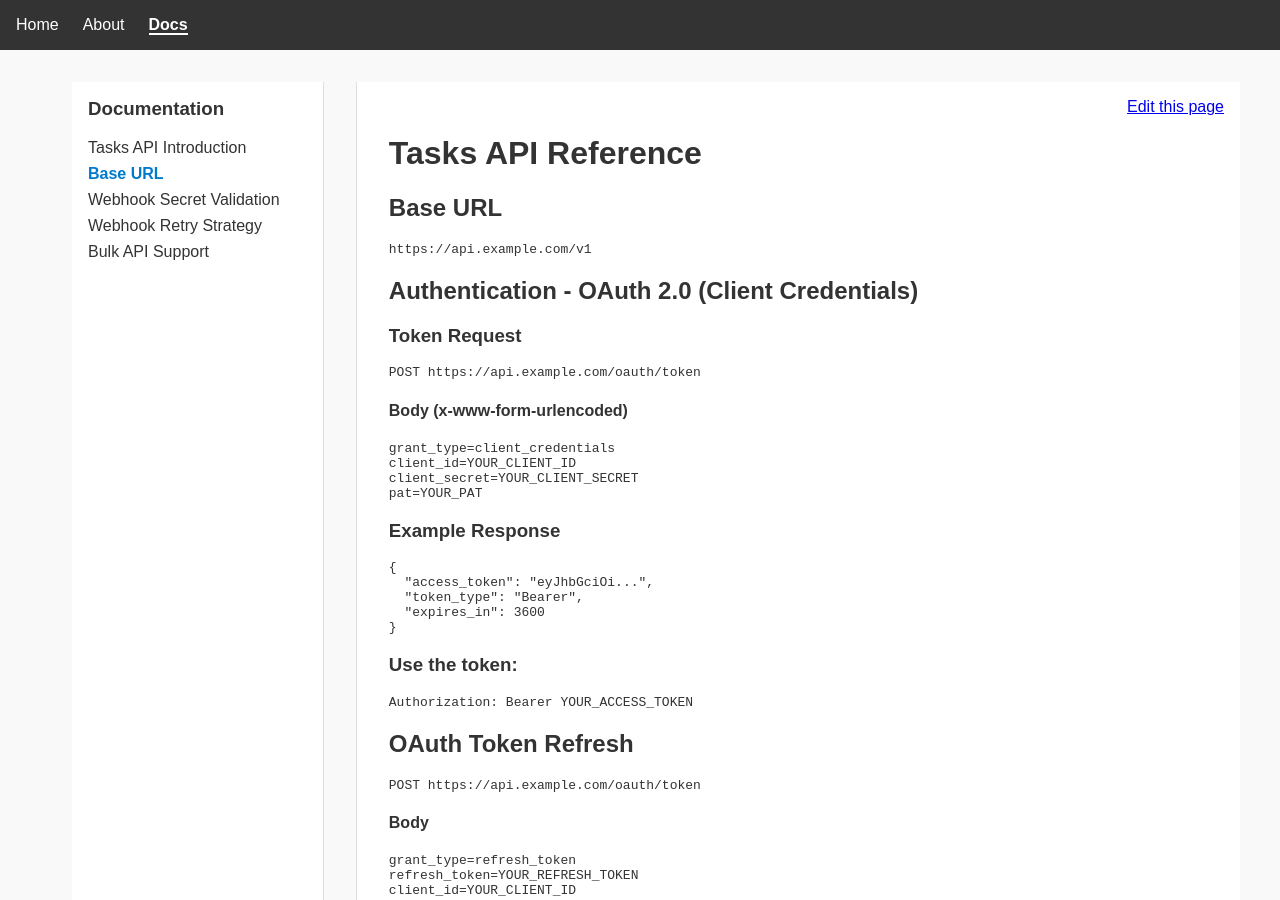
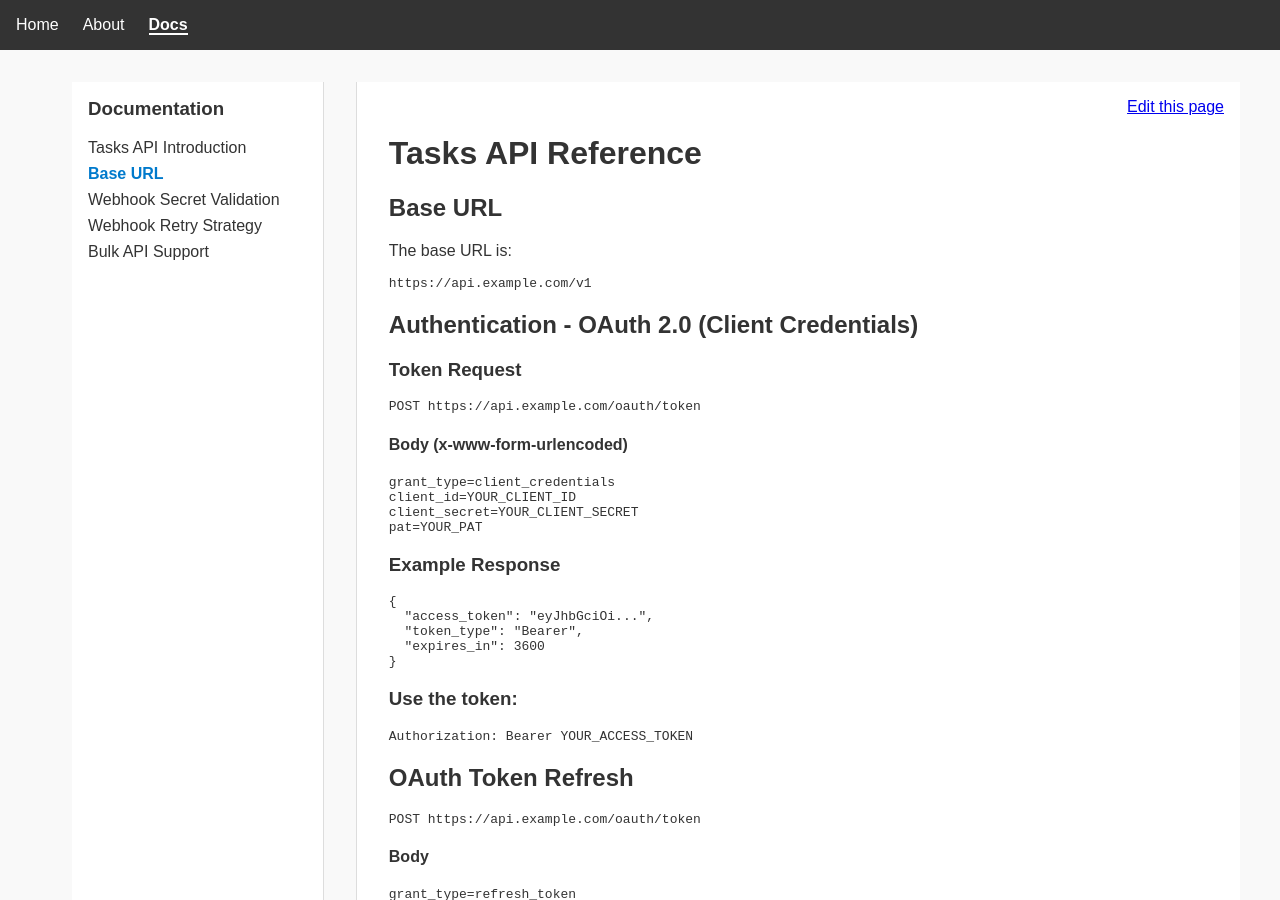
Before and after one commit to smarvin/gh-public-mirror, a Jekyll site: the page built from docs/topic-two.md, in a window 1280 px wide and 900 px high. Built offline with Jekyll 4.4.1, drawn with Linux system fonts in a browser that asks for light colours.

Commit message:
Sync from public mirror → private current

````diff
--- a/docs/topic-two.md
+++ b/docs/topic-two.md
@@ -7,6 +7,8 @@ permalink: /docs/topic-two/
 # Tasks API Reference
 
 ## Base URL
+
+The base URL is:
 ```
 https://api.example.com/v1
 ```
````
